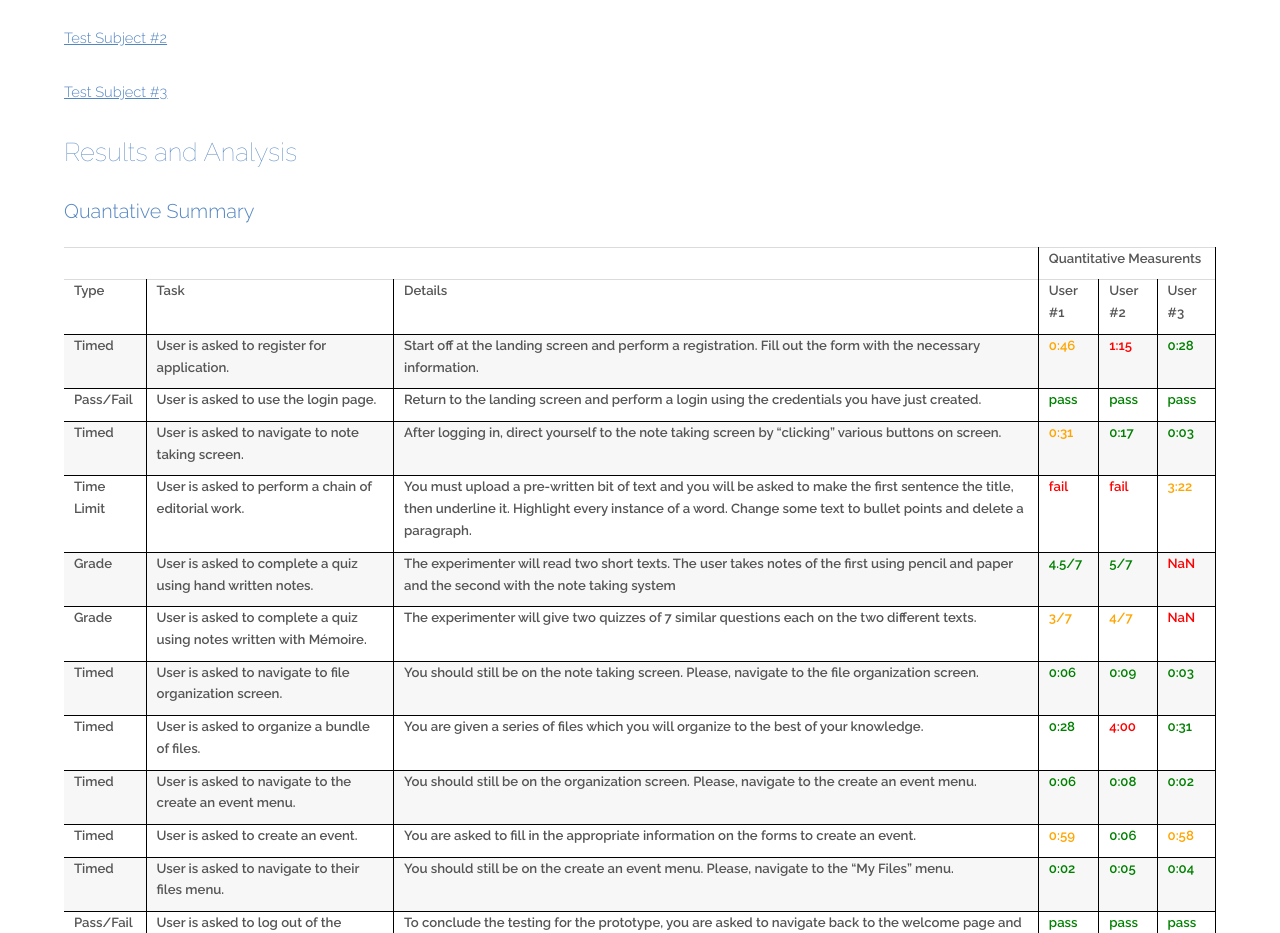
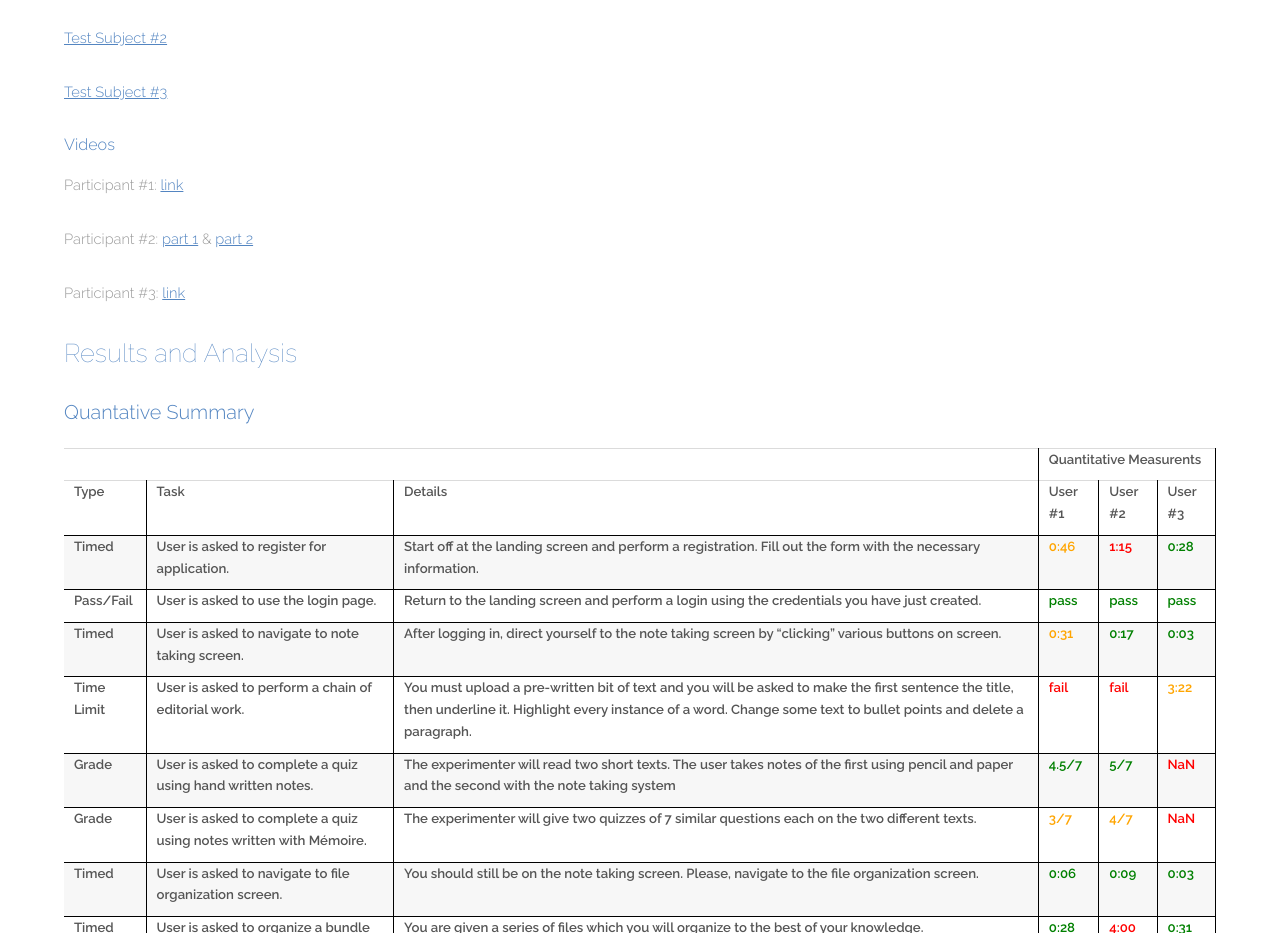
Before and after one commit to junyshin/HCIWebPage, a plain HTML site: page FormativeFeedback.html in a window 1280 px wide. Shown: the part 1123-2056 px from the top of the page. Drawn offline with Linux system fonts and the light colour scheme.

Commit message:
added video link.

```diff
--- a/FormativeFeedback.html
+++ b/FormativeFeedback.html
@@ -52,7 +52,14 @@ We also noticed that there were no questions to test the usability goal “<stro
             <a href="images/Formative Feedback/Formative_feedBack_User1.PDF"><p>Test Subject #1</p></a>
             <a href="images/Formative Feedback/Formative_feedBack_User2.PDF"><p>Test Subject #2</p></a>
             <a href="images/Formative Feedback/Formative_feedback_User3.PDF"><p>Test Subject #3</p></a>
-
+        <h4>Videos</h4>
+          <p>Participant #1: <a href="https://photos.app.goo.gl/oPnekqwOtUY24ZVC2">link</a></p>
+          <p>Participant #2:
+            <a href="https://photos.app.goo.gl/PlhZhYuoXMwt11Zx2">part 1</a>
+             &
+            <a href="https://photos.app.goo.gl/i3T7erCs82gRC1ft1">part 2</a>
+          </p>
+          <p>Participant #3: <a href="https://photos.app.goo.gl/3vESjukVERB0jj132">link</a></p>
     <h2>Results and Analysis</h2>
     <h3>Quantative Summary</h3>
 		<table>
```
